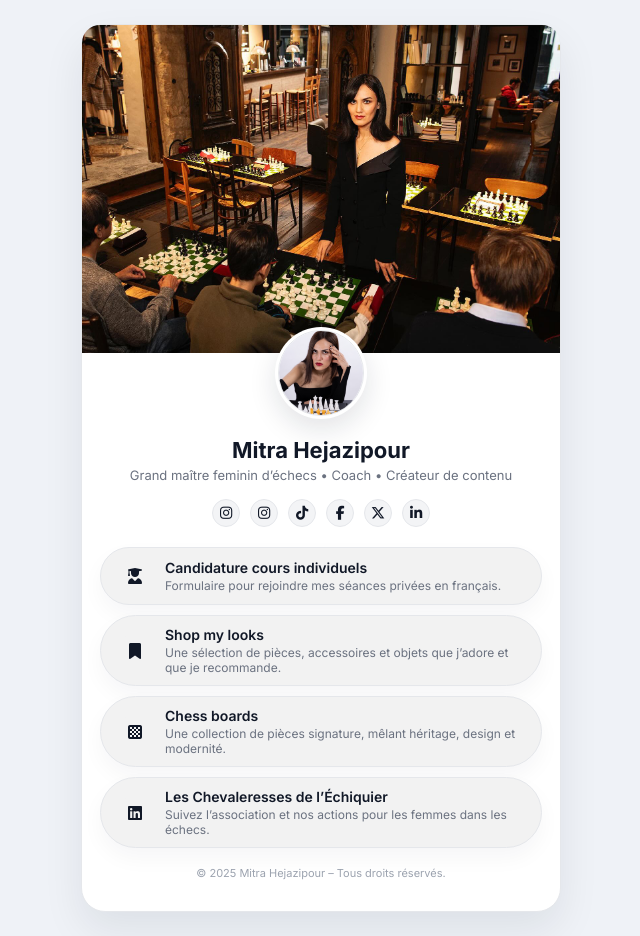
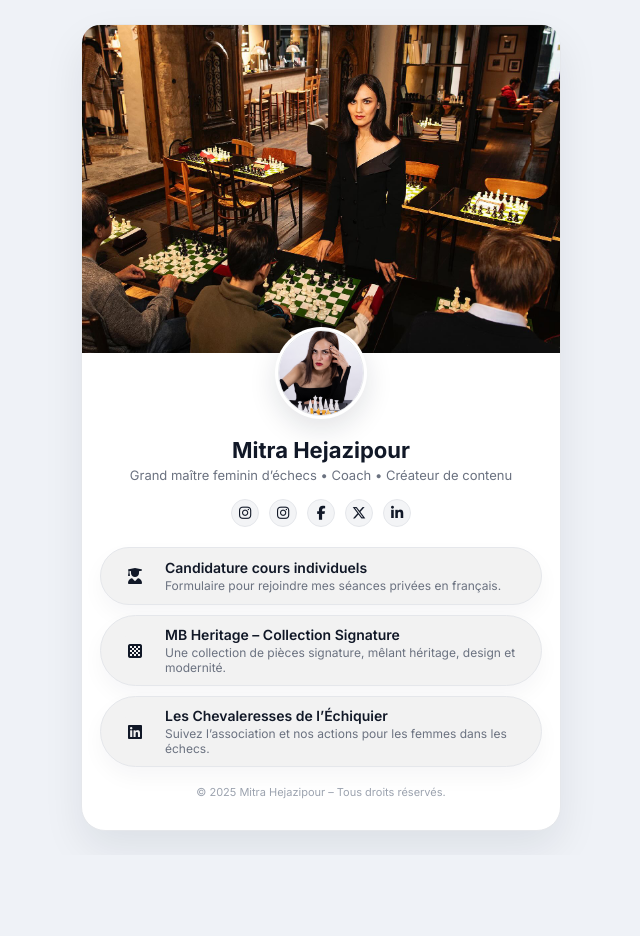
Before and after one commit to mitrahejazipour/chess-links, a plain HTML site: page index.html in a window 1280 px wide. Shown: the whole page, without its empty margins (319-959 px from the left). After the commit the page ends 855 px from the top, so only its background shows below. Drawn offline with Linux system fonts and the light colour scheme.

Commit message:
correction links

```diff
--- a/index.html
+++ b/index.html
@@ -31,14 +31,11 @@
         <p class="tagline">Grand maître feminin d’échecs • Coach • Créateur de contenu</p>
 
         <div class="socials">
-          <a href="https://instagram.com/mitra_chess" target="_blank" aria-label="Instagram">
-            <i class="fa-brands fa-instagram"></i>
-          </a>
           <a href="https://instagram.com/Mitrahejazipour" target="_blank" aria-label="Instagram">
             <i class="fa-brands fa-instagram"></i>
           </a>
-          <a href="https://www.tiktok.com/@mitrachess" target="_blank" aria-label="TikTok">
-            <i class="fa-brands fa-tiktok"></i>
+          <a href="https://instagram.com/mitra_chess" target="_blank" aria-label="Instagram">
+            <i class="fa-brands fa-instagram"></i>
           </a>
           <a href="https://facebook.com/mitrahejazipour" target="_blank" aria-label="Facebook">
             <i class="fa-brands fa-facebook-f"></i>
@@ -67,18 +64,7 @@
             </div>
         </a>
 
-        <!-- Candidature cours individuels – English
-        <a class="link-card" href="https://docs.google.com/forms/d/e/1FAIpQLSdqJ6xx0SuCLsSGPfQhkefo_idjK5eouBFmRlTNL0RIrrTL9A/viewform?usp=header" target="_blank">
-            <div class="link-icon">
-            <i class="fa-solid fa-user-graduate"></i>
-            </div>
-            <div class="link-text">
-            <div class="link-title"> Private lessons application (EN)</div>
-            <div class="link-subtitle">Apply here for individual coaching in English.</div>
-            </div>
-        -->
-
-        <!-- Shop my -->
+        <!-- Shop my
         <a class="link-card" href="https://shopmy.us/shop/mitrahejazipour?Section_id=1300101&tab=collections" target="_blank">
             <div class="link-icon">
             <i class="fa-solid fas fa-bookmark"></i>
@@ -88,14 +74,14 @@
             <div class="link-subtitle"> Une sélection de pièces, accessoires et objets que j’adore et que je recommande.</div>
             </div>
         </a>
-
+ -->
         <!-- Mb-->
         <a class="link-card" href="https://go.shopmy.us/p-30713630" target="_blank">
             <div class="link-icon">
             <i class="fa-solid fa-chess-board"></i>
             </div>
             <div class="link-text">
-            <div class="link-title"> Chess boards </div>
+            <div class="link-title"> MB Heritage – Collection Signature </div>
             <div class="link-subtitle"> Une collection de pièces signature, mêlant héritage, design et modernité. </div>
             </div>
         </a>
```
